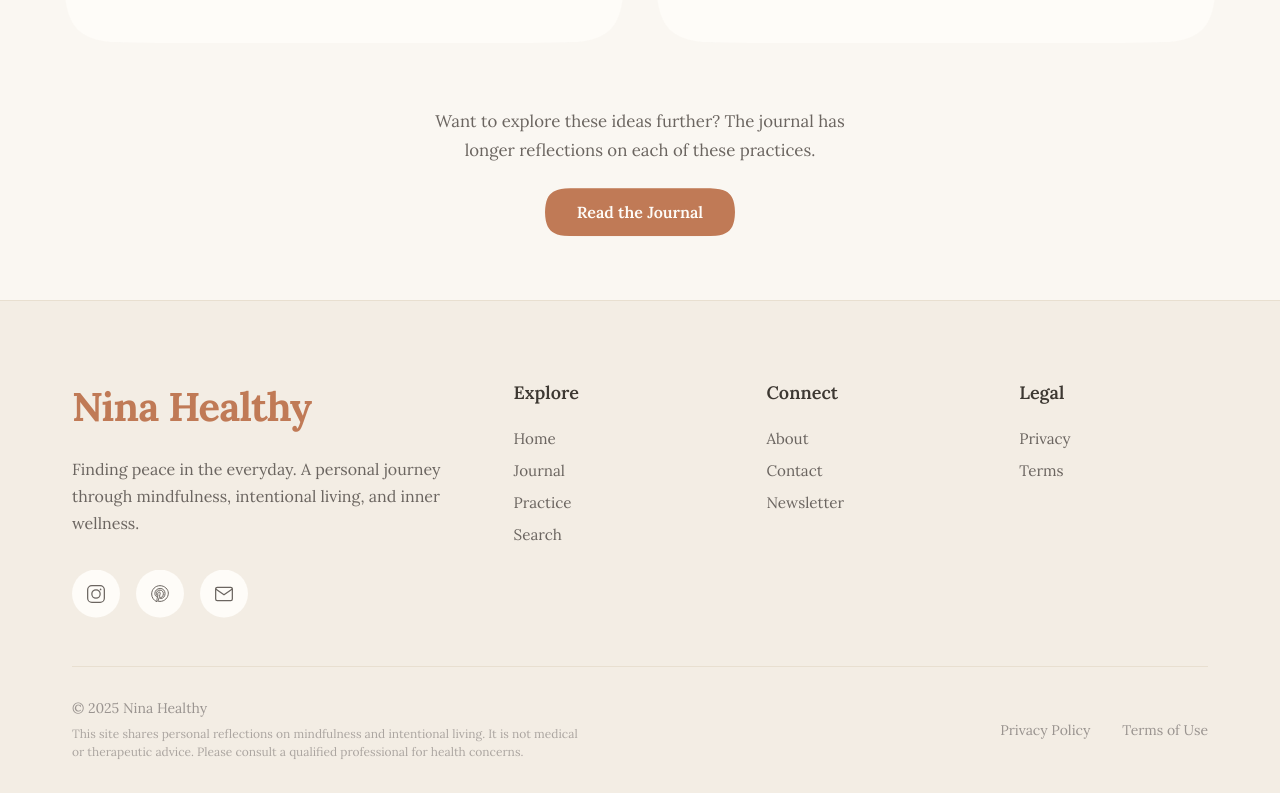
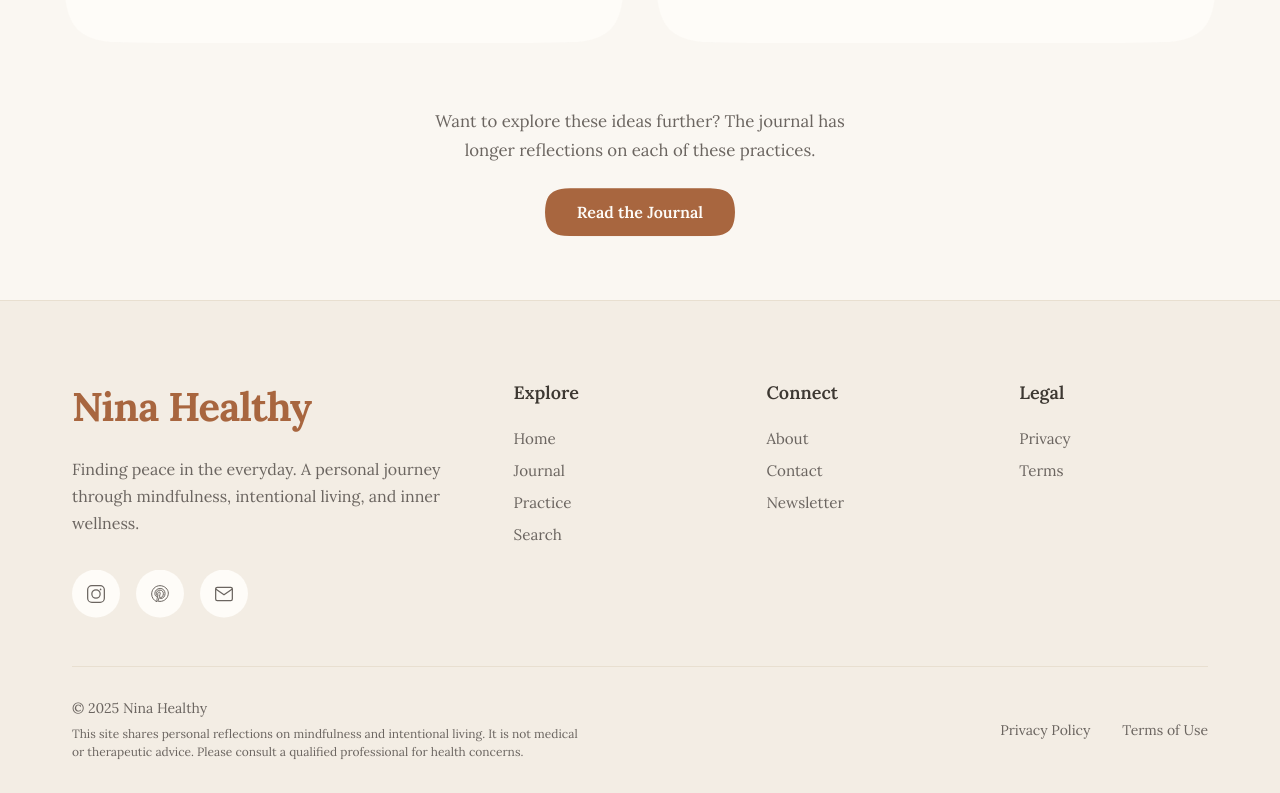
Before and after one commit to Ninahealthy/Nina, a Next.js app: page /practice in a window 1280 px wide. Shown: the part 3697-4490 px from the top of the page. Built offline with nearby package versions, Linux system fonts and the light colour scheme; a web font is replaced by a local one.

Commit message:
070620261720

```diff
--- a/components/Button/Button.module.css
+++ b/components/Button/Button.module.css
@@ -13,14 +13,14 @@
 }
 
 .primary {
-  background: var(--color-terracotta);
+  background: #A8663F;
   color: var(--color-warmwhite);
-  box-shadow: 0 4px 12px rgba(192, 122, 86, 0.25);
+  box-shadow: 0 4px 12px rgba(168, 102, 63, 0.25);
 }
 
 .primary:hover {
   transform: translateY(-2px);
-  box-shadow: 0 8px 20px rgba(192, 122, 86, 0.35);
+  box-shadow: 0 8px 20px rgba(168, 102, 63, 0.35);
   background: var(--color-olive);
 }
 
--- a/components/Footer/Footer.module.css
+++ b/components/Footer/Footer.module.css
@@ -59,7 +59,7 @@
 }
 
 .brandGradient {
-  color: var(--color-terracotta);
+  color: #A8663F;
   transition: opacity 0.3s ease;
   cursor: pointer;
 }
@@ -175,18 +175,17 @@
 }
 
 .copyright {
-  color: var(--color-pebble);
+  color: var(--color-stone);
   font-size: 0.875rem;
   margin: 0;
 }
 
 .disclaimer {
-  color: var(--color-pebble);
+  color: var(--color-stone);
   font-size: 0.75rem;
   margin: 0.5rem 0 0 0;
   line-height: 1.5;
   max-width: 32rem;
-  opacity: 0.8;
 }
 
 .footerBottomLinks {
@@ -196,7 +195,7 @@
 }
 
 .footerBottomLink {
-  color: var(--color-pebble);
+  color: var(--color-stone);
   text-decoration: none;
   font-size: 0.875rem;
   transition: color 0.3s ease;
```
